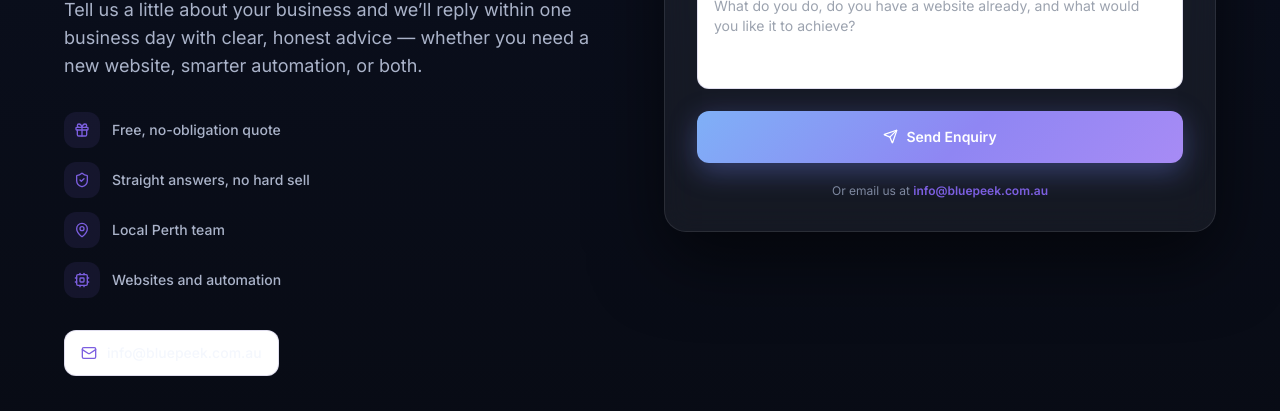
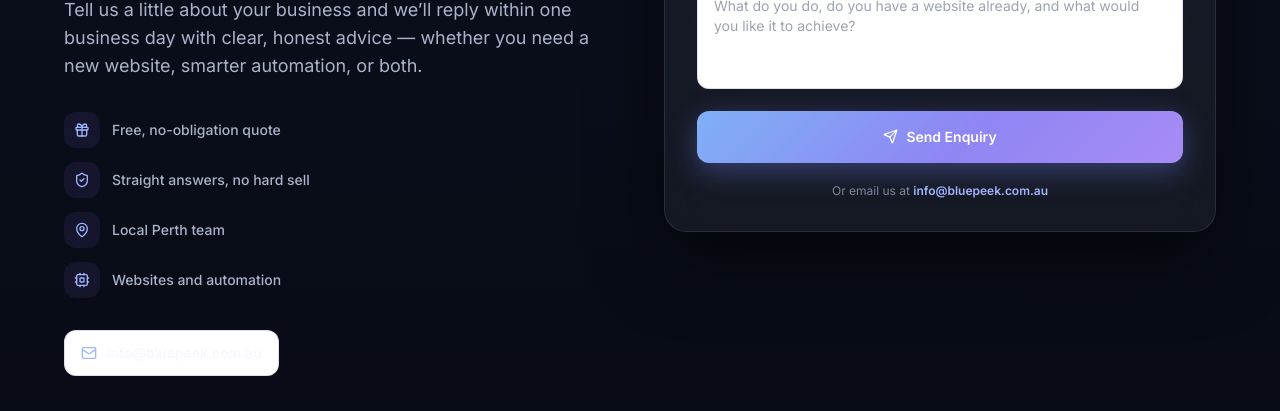
Before and after one commit to zachcolvillez-stack/bluepeek-website, a Next.js app: page / in a window 1280 px wide. Shown: the part 9280-9691 px from the top of the page. Built offline with nearby package versions, Linux system fonts and the light colour scheme.

Commit message:
auto-save: Contact.jsx

```diff
--- a/components/Contact.jsx
+++ b/components/Contact.jsx
@@ -64,7 +64,7 @@ export default function Contact() {
               <div key={t.label} className="flex items-center gap-3">
                 <span className="w-9 h-9 rounded-xl flex items-center justify-center flex-shrink-0"
                   style={{ background: 'rgba(124,95,224,0.10)' }}>
-                  <t.icon size={16} style={{ color: '#7c5fe0' }} />
+                  <t.icon size={16} style={{ color: '#9fb6ff' }} />
                 </span>
                 <span className="text-sm font-medium" style={{ color: '#aab3c9' }}>{t.label}</span>
               </div>
@@ -74,7 +74,7 @@ export default function Contact() {
           <a href={`mailto:${CONTACT_EMAIL}`}
             className="inline-flex items-center gap-2.5 px-4 py-3 rounded-xl font-medium text-sm"
             style={{ background: '#ffffff', border: '1px solid rgba(99,91,168,0.20)', color: '#f4f7fd' }}>
-            <Mail size={16} style={{ color: '#7c5fe0' }} />
+            <Mail size={16} style={{ color: '#9fb6ff' }} />
             {CONTACT_EMAIL}
           </a>
         </motion.div>
@@ -86,11 +86,11 @@ export default function Contact() {
           {status === 'sent' ? (
             <div className="text-center py-12">
               <div className="w-14 h-14 rounded-2xl mx-auto mb-4 flex items-center justify-center" style={{ background: 'rgba(124,95,224,0.10)' }}>
-                <CheckCircle size={28} style={{ color: '#7c5fe0' }} />
+                <CheckCircle size={28} style={{ color: '#9fb6ff' }} />
               </div>
               <h3 className="text-xl font-bold mb-2" style={{ color: '#f4f7fd' }}>Thanks — we’ve got it.</h3>
               <p className="mb-6" style={{ color: '#aab3c9' }}>We’ll be in touch within one business day.</p>
-              <button onClick={() => setStatus('idle')} className="text-sm font-semibold" style={{ color: '#7c5fe0' }}>
+              <button onClick={() => setStatus('idle')} className="text-sm font-semibold" style={{ color: '#9fb6ff' }}>
                 Send another enquiry
               </button>
             </div>
@@ -142,7 +142,7 @@ export default function Contact() {
 
               <p className="text-xs text-center pt-1" style={{ color: '#7e889f' }}>
                 Or email us at{' '}
-                <a href={`mailto:${CONTACT_EMAIL}`} className="font-semibold" style={{ color: '#7c5fe0' }}>
+                <a href={`mailto:${CONTACT_EMAIL}`} className="font-semibold" style={{ color: '#9fb6ff' }}>
                   {CONTACT_EMAIL}
                 </a>
               </p>
```
